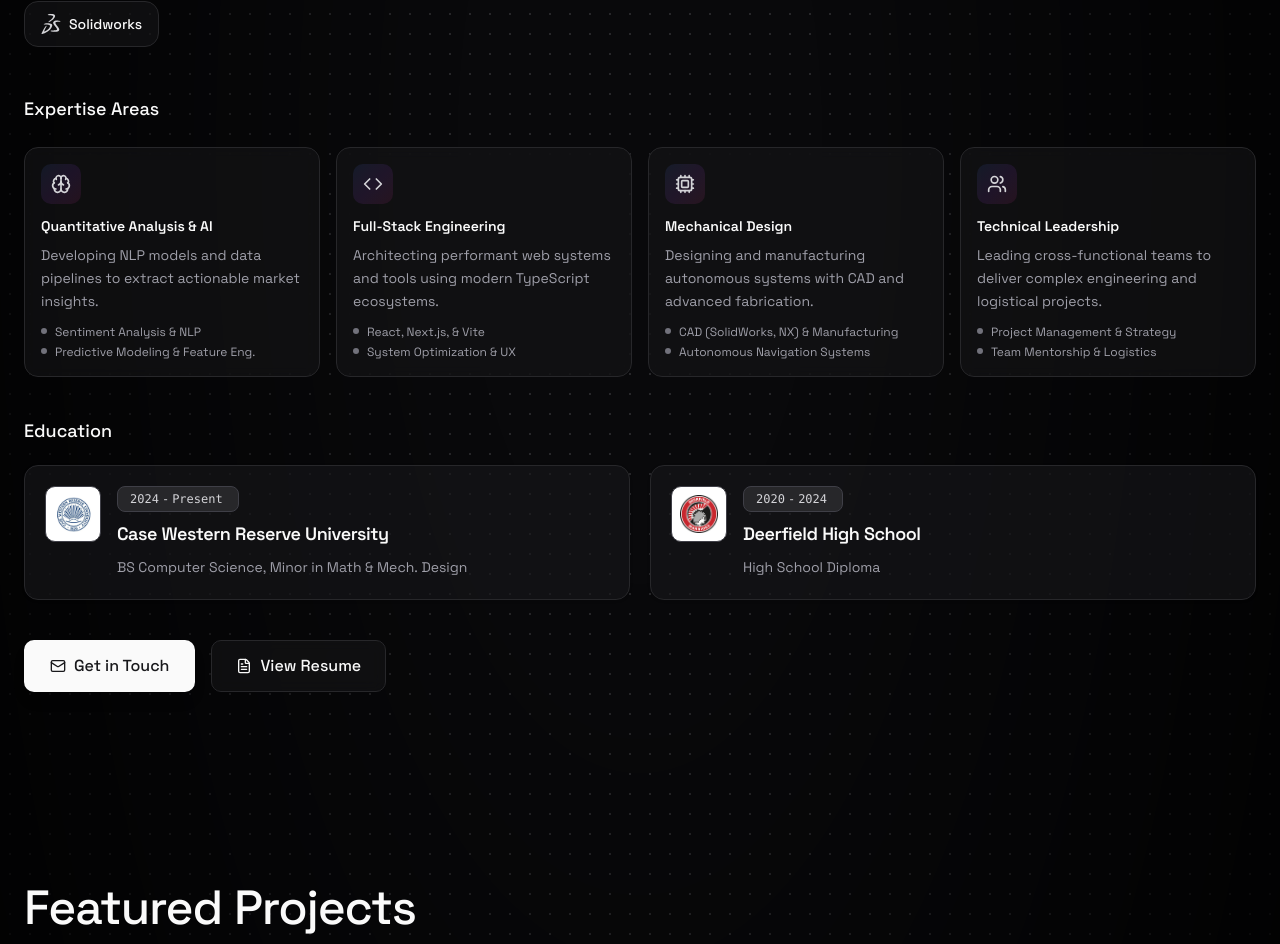
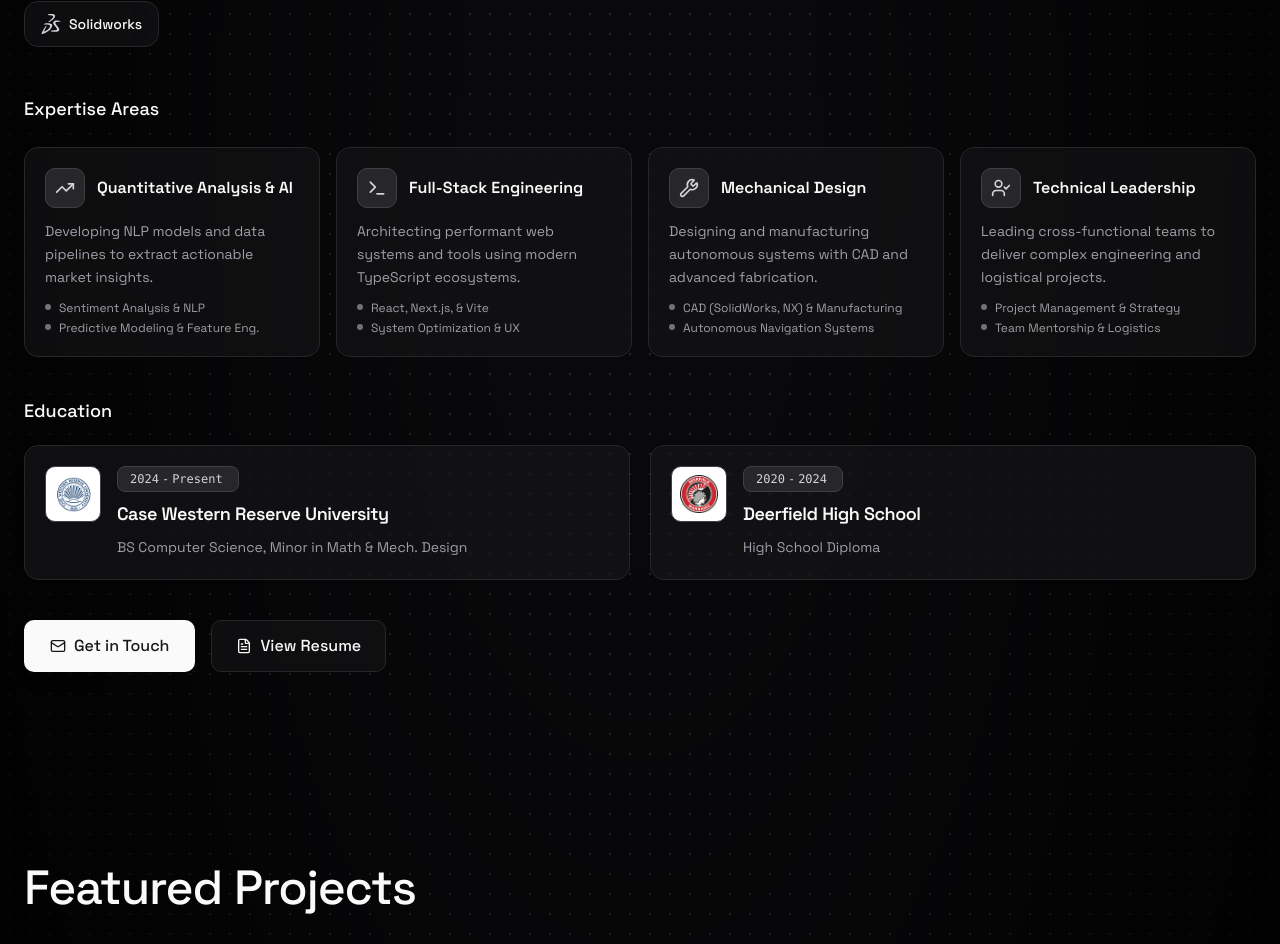
Before and after one commit to aretelew/portfolio, a Next.js app: page / in a window 1280 px wide. Shown: the part 1376-2320 px from the top of the page. Built offline with nearby package versions, Linux system fonts and the light colour scheme.

Commit message:
Updates icons and icon placement in expertise area section

```diff
--- a/app/page.tsx
+++ b/app/page.tsx
@@ -14,6 +14,10 @@ import {
   ArrowDown,
   Code,
   Cpu,
+  TrendingUp,
+  Wrench,
+  UserCheck,
+  Terminal,
 } from "lucide-react";
 import { FaJava } from "react-icons/fa";
 import {
@@ -72,14 +76,14 @@ export default function Home() {
         "Sentiment Analysis & NLP",
         "Predictive Modeling & Feature Eng.",
       ],
-      icon: Brain,
+      icon: TrendingUp,
     },
     {
       title: "Full-Stack Engineering",
       description:
         "Architecting performant web systems and tools using modern TypeScript ecosystems.",
       highlights: ["React, Next.js, & Vite", "System Optimization & UX"],
-      icon: Code,
+      icon: Terminal,
     },
     {
       title: "Mechanical Design",
@@ -89,7 +93,7 @@ export default function Home() {
         "CAD (SolidWorks, NX) & Manufacturing",
         "Autonomous Navigation Systems",
       ],
-      icon: Cpu,
+      icon: Wrench,
     },
     {
       title: "Technical Leadership",
@@ -99,7 +103,7 @@ export default function Home() {
         "Project Management & Strategy",
         "Team Mentorship & Logistics",
       ],
-      icon: Users,
+      icon: UserCheck,
     },
   ];
 
@@ -324,25 +328,27 @@ export default function Home() {
                   return (
                     <div
                       key={area.title}
-                      className="group relative rounded-xl border border-zinc-200 bg-white/50 p-4 backdrop-blur-sm transition-all hover:border-zinc-300 hover:bg-white/80 hover:shadow-lg dark:border-zinc-800 dark:bg-zinc-900/50 dark:hover:border-zinc-700 dark:hover:bg-zinc-900/80"
+                      className="group relative rounded-xl border border-zinc-200 bg-white/50 p-5 backdrop-blur-sm transition-all hover:border-zinc-300 hover:bg-white/80 hover:shadow-lg dark:border-zinc-800 dark:bg-zinc-900/50 dark:hover:border-zinc-700 dark:hover:bg-zinc-900/80"
                       style={{
                         opacity: 0,
                         animation: `fadeIn 0.5s ease-out ${0.6 + index * 0.1}s forwards`,
                       }}
                     >
-                      <div className="mb-3 flex h-10 w-10 items-center justify-center rounded-lg bg-linear-to-br from-blue-500/10 via-purple-500/10 to-pink-500/10 transition-transform group-hover:scale-110">
-                        <Icon className="h-5 w-5 text-zinc-700 dark:text-zinc-300" />
+                      <div className="mb-3 flex items-center gap-3">
+                        <div className="flex h-10 w-10 shrink-0 items-center justify-center rounded-lg border border-zinc-200 bg-zinc-50 transition-all group-hover:scale-110 group-hover:border-zinc-300 dark:border-zinc-700 dark:bg-zinc-800 dark:group-hover:border-zinc-600">
+                          <Icon className="h-5 w-5 text-zinc-700 dark:text-zinc-300" />
+                        </div>
+                        <h4 className="text-base font-semibold text-zinc-900 dark:text-zinc-50">
+                          {area.title}
+                        </h4>
                       </div>
-                      <h4 className="mb-2 text-sm font-semibold text-zinc-900 dark:text-zinc-50">
-                        {area.title}
-                      </h4>
-                      <p className="text-sm leading-relaxed text-zinc-600 dark:text-zinc-400">
+                      <p className="mb-3 text-sm leading-relaxed text-zinc-600 dark:text-zinc-400">
                         {area.description}
                       </p>
-                      <div className="mt-3 space-y-1 text-xs text-zinc-600 dark:text-zinc-400">
+                      <div className="space-y-1 text-xs text-zinc-600 dark:text-zinc-400">
                         {area.highlights.map((item) => (
                           <div key={item} className="flex gap-2">
-                            <span className="mt-1 h-1.5 w-1.5 rounded-full bg-zinc-400 dark:bg-zinc-500" />
+                            <span className="mt-1 h-1.5 w-1.5 shrink-0 rounded-full bg-zinc-400 dark:bg-zinc-500" />
                             <span>{item}</span>
                           </div>
                         ))}
```
